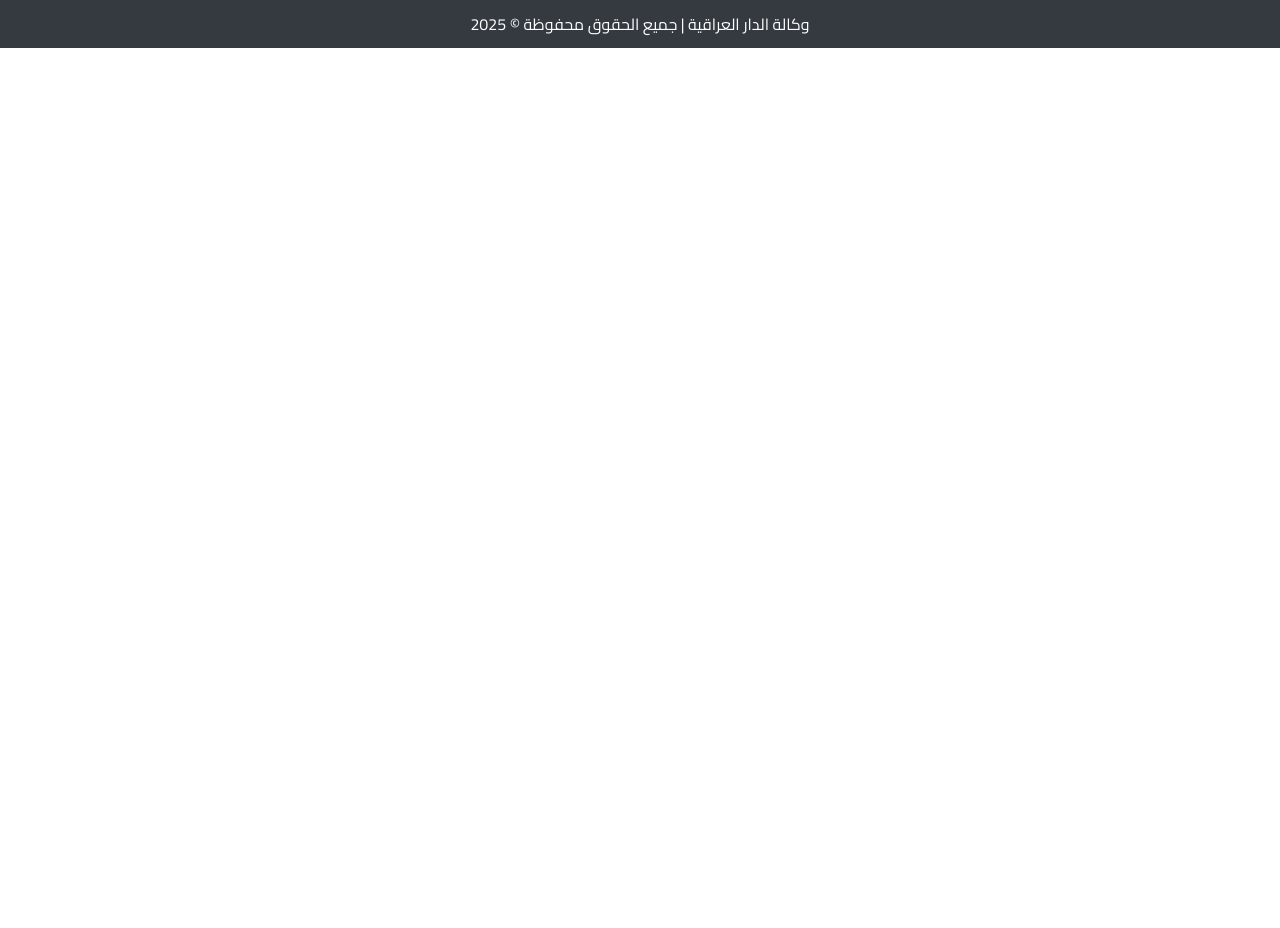
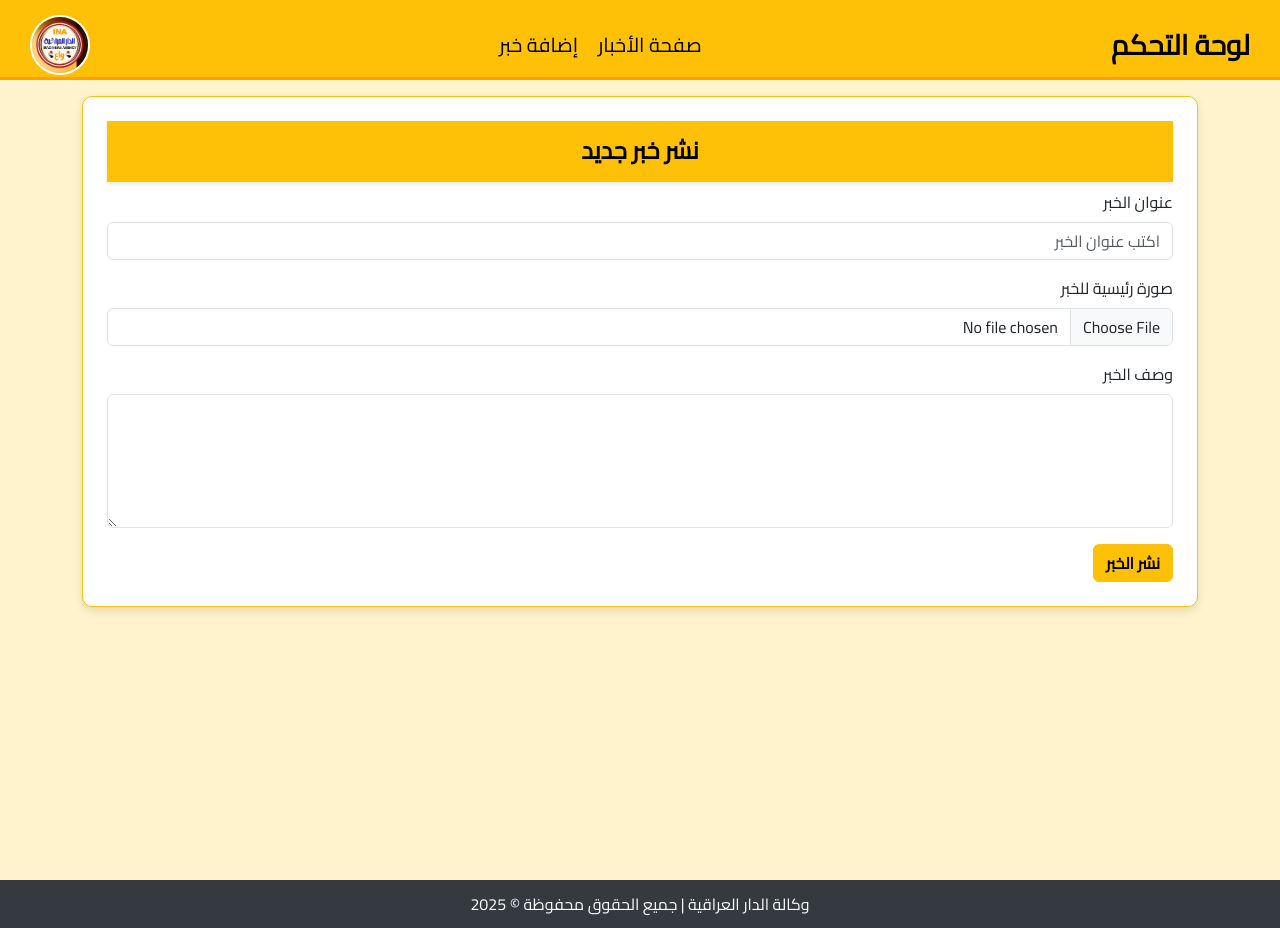
Before and after one commit to MahmoudMo99/aldar-news, an Angular app: page /dashboard/add-new in a window 1280 px wide. Before the commit this address led to /. Before the commit the page ends 800 px from the top, so only its background shows below. Built offline with nearby package versions, Linux system fonts and the light colour scheme.

Commit message:
some works

```diff
--- a/src/app/app.routes.ts
+++ b/src/app/app.routes.ts
@@ -4,6 +4,7 @@ import { NewsDetails } from './pages/news-details/news-details';
 import { Dashboard } from './pages/dashboard/dashboard';
 import { UserLayout } from './layouts/user-layout/user-layout';
 import { AdminLayout } from './layouts/admin-layout/admin-layout';
+import { AddNews } from './pages/add-news/add-news';
 
 export const routes: Routes = [
   { path: '', redirectTo: 'home', pathMatch: 'full' },
@@ -20,6 +21,9 @@ export const routes: Routes = [
   {
     path: 'dashboard',
     component: AdminLayout,
-    children: [{ path: '', component: Dashboard }],
+    children: [
+      { path: '', component: Dashboard },
+      { path: 'add-new', component: AddNews },
+    ],
   },
 ];
--- a/src/app/core/admin-header/admin-header.html
+++ b/src/app/core/admin-header/admin-header.html
@@ -1,6 +1,14 @@
-<header>
-    <div class="fs-3 fw-bold"><span>لوحة التحكم</span></div>
-    <div>
-        <img src="/images/logo.jpg" alt="الشعار" class="logo" style="border-radius: 50%;">
+<header class="dashboard-header">
+    <div class="header-title d-none d-md-block">
+        <span class="fs-3">لوحة التحكم</span>
+    </div>
+
+    <nav class="header-nav">
+        <a class="fs-5" routerLink="/dashboard"> صفحة الأخبار</a>
+        <a class="fs-5" routerLink="/dashboard/add-new">إضافة خبر</a>
+    </nav>
+
+    <div class="header-logo">
+        <img src="/images/logo.jpg" alt="الشعار" class="logo">
     </div>
 </header>
--- a/src/app/core/admin-header/admin-header.scss
+++ b/src/app/core/admin-header/admin-header.scss
@@ -1,11 +1,49 @@
-header {
+.dashboard-header {
+  height: 5rem;
   background-color: #ffc107;
-  padding: 20px;
+  padding: 15px 30px;
   display: flex;
   align-items: center;
   justify-content: space-between;
+  flex-wrap: wrap;
+  border-bottom: 3px solid #ffa000;
 }
 
-.logo {
+.header-title {
+  font-weight: bold;
+  color: black;
+}
+
+.header-nav {
+  display: flex;
+  gap: 20px;
+}
+
+.header-nav a {
+  color: black;
+  font-weight: 500;
+  text-decoration: none;
+  position: relative;
+  transition: color 0.3s ease-in-out;
+}
+
+.header-nav a::after {
+  content: "";
+  position: absolute;
+  bottom: -3px;
+  left: 0;
+  width: 0;
+  height: 2px;
+  background-color: black;
+  transition: width 0.3s ease-in-out;
+}
+
+.header-nav a:hover::after {
+  width: 100%;
+}
+
+.header-logo .logo {
   height: 60px;
+  border-radius: 50%;
+  border: 2px solid #fff;
 }
--- a/src/app/pages/add-news/add-news.html
+++ b/src/app/pages/add-news/add-news.html
@@ -1 +1,28 @@
-<p>add-news works!</p>
+<div class="page-container">
+    <div class="container py-3">
+        <div class="form-container p-4">
+            <h2 class="text-center custom-header">نشر خبر جديد</h2>
+            <form id="addNewsForm">
+                <div class="mb-3">
+                    <label for="newsTitle" class="form-label">عنوان الخبر</label>
+                    <input type="text" class="form-control" id="newsTitle" name="newsTitle"
+                        placeholder="اكتب عنوان الخبر" required />
+                </div>
+
+                <div class="mb-3">
+                    <label for="newsImage" class="form-label">صورة رئيسية للخبر</label>
+                    <input type="file" class="form-control" id="newsImage" name="newsImage" accept="image/*" />
+                </div>
+
+                <div class="mb-3">
+                    <label for="newsDescription" class="form-label">وصف الخبر</label>
+                    <textarea class="form-control" id="newsDescription" name="newsDescription" rows="5"></textarea>
+                </div>
+
+                <div class="text-end">
+                    <button type="submit" class="btn btn-warning" (click)="addNews()">نشر الخبر</button>
+                </div>
+            </form>
+        </div>
+    </div>
+</div>
--- a/src/app/pages/add-news/add-news.scss
+++ b/src/app/pages/add-news/add-news.scss
@@ -0,0 +1,30 @@
+.page-container {
+  height: 100vh;
+  background-color: #fff3cd !important;
+}
+.form-container {
+  background-color: #fff;
+  border-radius: 10px;
+  box-shadow: 0 4px 10px rgba(0, 0, 0, 0.1);
+  border: 1px solid #ffc107;
+}
+.custom-header {
+  background-color: #ffc107;
+  padding: 1rem;
+  text-align: center;
+  color: #000;
+  font-weight: bold;
+  font-size: 1.5rem;
+  box-shadow: 0 2px 4px rgba(0, 0, 0, 0.1);
+}
+
+.btn-warning {
+  font-weight: bold;
+}
+
+input:focus,
+textarea:focus,
+select:focus {
+  box-shadow: none !important;
+  border: 2px solid #ffc107 !important;
+}
--- a/src/app/pages/add-news/add-news.ts
+++ b/src/app/pages/add-news/add-news.ts
@@ -1,11 +1,17 @@
-import { Component } from '@angular/core';
-
+import { CommonModule } from '@angular/common';
+import { Component, inject } from '@angular/core';
+import { Router, RouterModule } from '@angular/router';
 @Component({
   selector: 'app-add-news',
-  imports: [],
+  imports: [CommonModule, RouterModule],
   templateUrl: './add-news.html',
-  styleUrl: './add-news.scss'
+  styleUrl: './add-news.scss',
 })
 export class AddNews {
+  constructor() {}
+  router = inject(Router);
 
+  addNews() {
+    this.router.navigate(['dashboard']);
+  }
 }
--- a/src/app/pages/dashboard/dashboard.html
+++ b/src/app/pages/dashboard/dashboard.html
@@ -3,7 +3,7 @@
     <div class="container pb-5">
         <div class="d-flex justify-content-between align-items-center mb-4">
             <h4 class="mb-0">إدارة الأخبار</h4>
-            <a href="./add.html" class="btn btn-custom">+إضافة خبر جديد</a>
+            <a routerLink="add-new" class="btn btn-custom"> إضافة خبر جديد +</a>
         </div>
         <div class="card p-3">
             <h5 class="mb-3">الأخبار الحالية</h5>
--- a/src/app/pages/dashboard/dashboard.scss
+++ b/src/app/pages/dashboard/dashboard.scss
@@ -1,4 +1,5 @@
 .div-container {
+  height: 100vh;
   background-color: #fff3cd;
 }
 
--- a/src/styles.scss
+++ b/src/styles.scss
@@ -1,5 +1,3 @@
-/* You can add global styles to this file, and also import other style files */
-
 @import url("https://fonts.googleapis.com/css2?family=Cairo:wght@200;300;400&family=Fira+Sans:ital,wght@1,300&family=Jua&family=Reem+Kufi&family=Roboto+Slab:wght@300&display=swap");
 body {
   font-family: "Cairo", sans-serif !important;
```
Also changed, not shown: src/app/core/admin-header/admin-header.ts (+4 -5 lines), src/app/pages/dashboard/dashboard.ts (+4 -5 lines).
